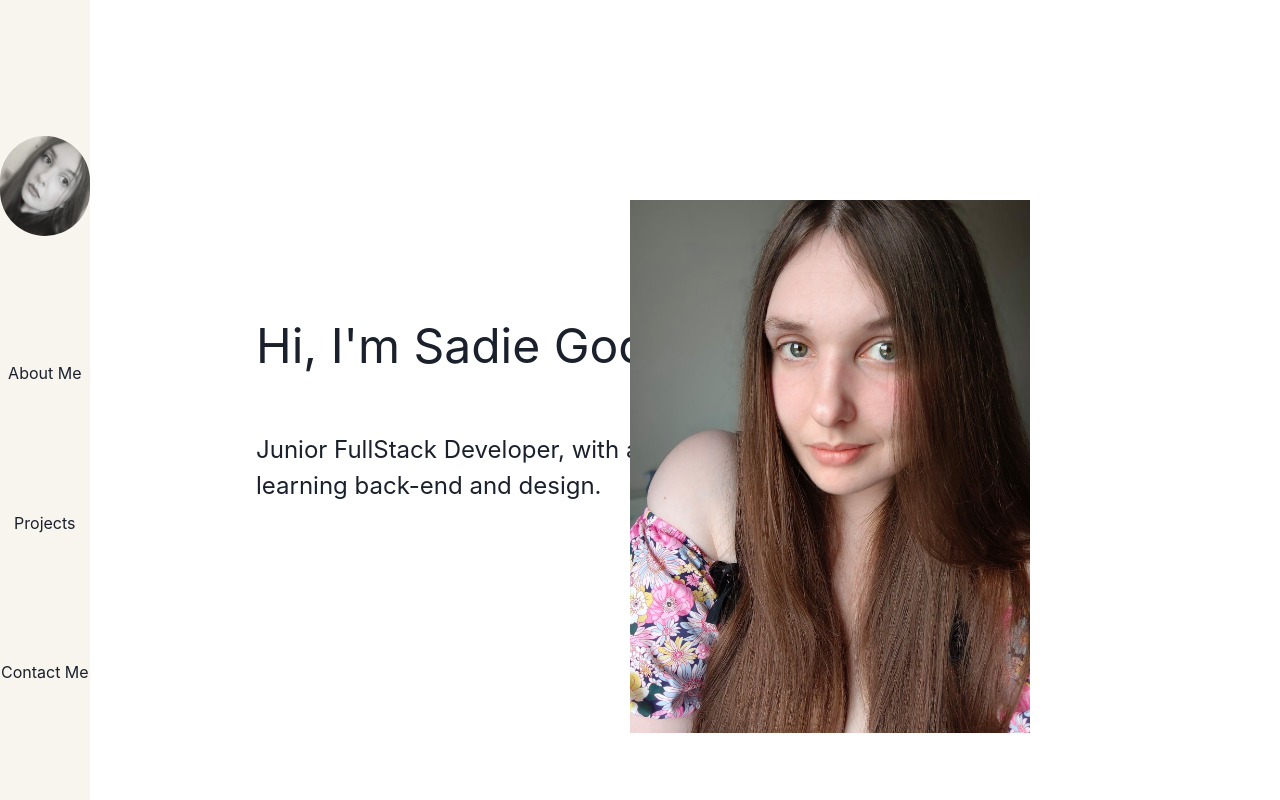
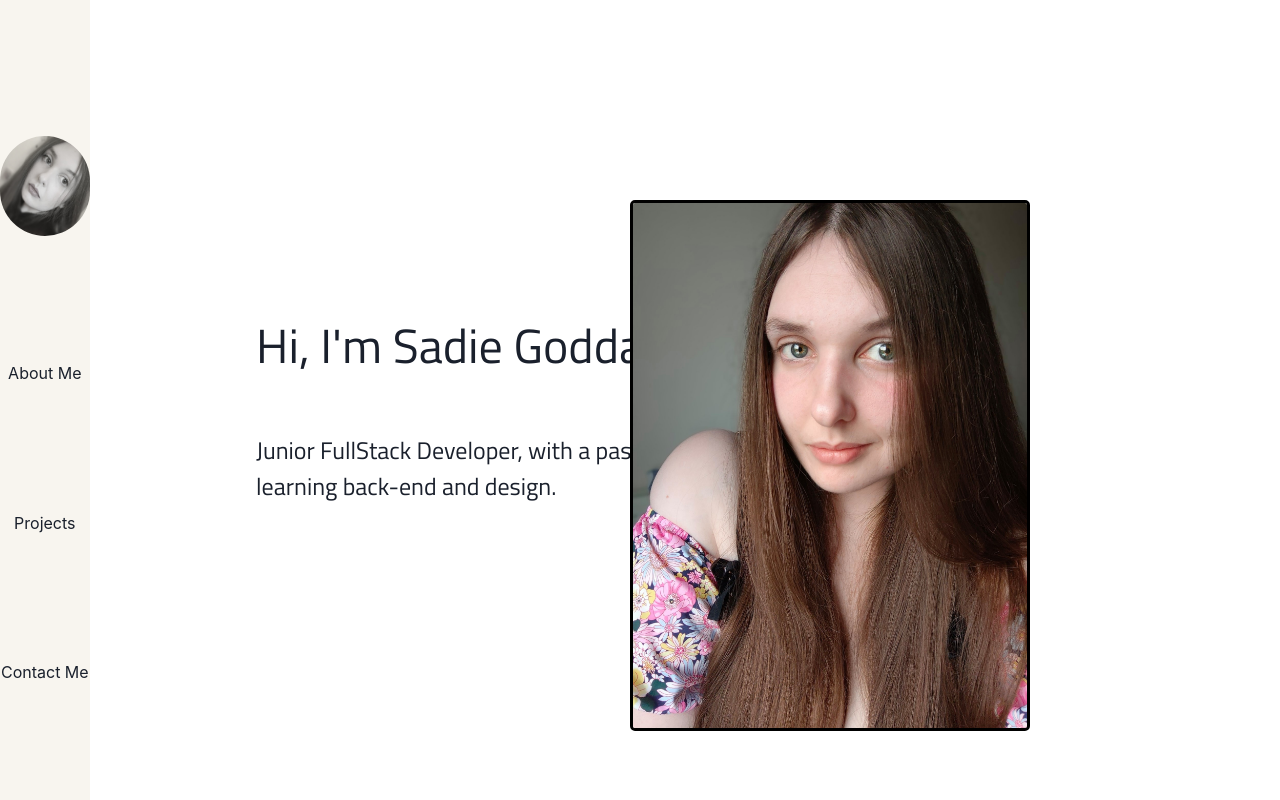
Before and after one commit to Sadie109/Sadie-Portfolio, a Next.js app: page / in a window 1280 px wide. Built offline with nearby package versions, Linux system fonts and the light colour scheme.

Commit message:
CSS change fonts and styling

```diff
--- a/pages/aboutMe.js
+++ b/pages/aboutMe.js
@@ -1,5 +1,6 @@
 import React from "react";
 import styles from "../styles/aboutMe.module.css";
+
 
 function aboutMe() {
   return (
--- a/styles/Home.module.css
+++ b/styles/Home.module.css
@@ -1,8 +1,11 @@
+@import url("https://fonts.googleapis.com/css2?family=Titillium+Web:ital,wght@0,400;1,200&display=swap");
+@import url("https://fonts.googleapis.com/css2?family=Titillium+Web:wght@200&display=swap");
 .Title {
   display: flex;
   top: 20px;
   left: 100px;
   font-size: 3em;
+  font-family: "Titillium Web", sans-serif;
 }
 
 .Container {
@@ -28,6 +31,8 @@
 .Photo {
   /* background-color: black; */
   width: 100%;
+  border: 3px black solid;
+  border-radius: 5px;
   display: flex;
   justify-content: flex-end;
   position: absolute;
@@ -38,4 +43,5 @@
 .Paragraph {
   margin-top: 50px;
   font-size: 1.5em;
+  font-family: 'Titillium Web', sans-serif;
 }
--- a/styles/aboutMe.module.css
+++ b/styles/aboutMe.module.css
@@ -1,8 +1,12 @@
+@import url("https://fonts.googleapis.com/css2?family=Titillium+Web:ital,wght@0,400;1,200&display=swap");
+@import url("https://fonts.googleapis.com/css2?family=Titillium+Web:wght@200&display=swap");
+
 .Title {
   display: flex;
   top: 20px;
   left: 100px;
   font-size: 3em;
+  font-family: 'Titillium Web', sans-serif;
 }
 
 .Container {
@@ -28,6 +32,7 @@
 .Paragraph {
   font-size: 1.5em;
   margin-top: 80px;
+  font-family: 'Titillium Web', sans-serif;
 }
 
 .Skills {
--- a/styles/globals.css
+++ b/styles/globals.css
@@ -1,9 +1,9 @@
+@import url('https://fonts.googleapis.com/css2?family=Titillium+Web:ital,wght@1,200&display=swap');
 html,
 body {
   padding: 0;
   margin: 0;
-  font-family: -apple-system, BlinkMacSystemFont, Segoe UI, Roboto, Oxygen,
-    Ubuntu, Cantarell, Fira Sans, Droid Sans, Helvetica Neue, sans-serif;
+  font-family:'Titillium Web', sans-serif;
 }
 
 a {
```
